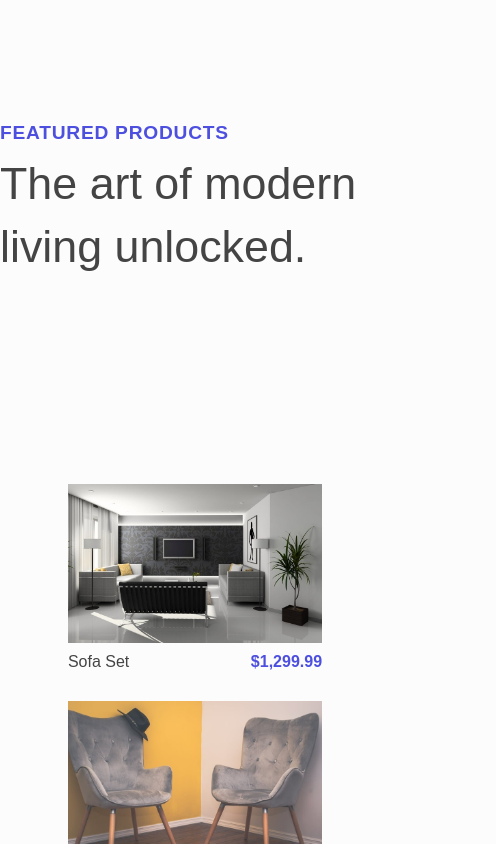
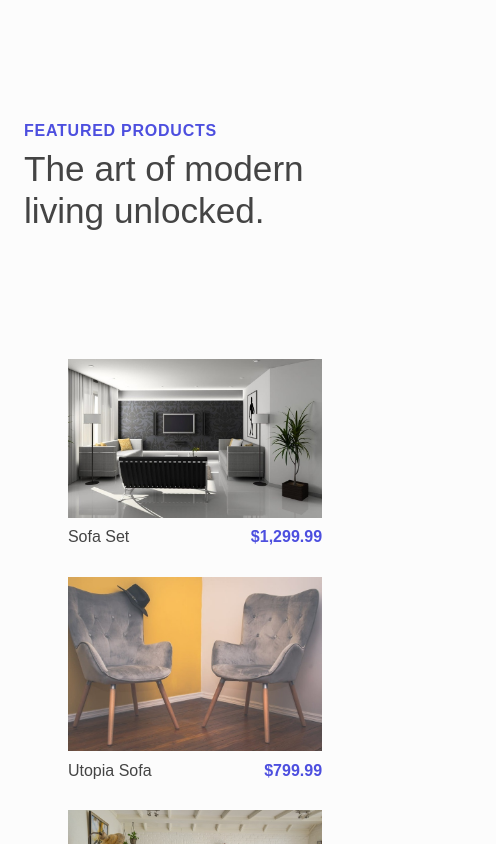
Before and after one commit to sasanedicbn/Home-Heaven-e-commerce, a React (Vite) app: page / in a window 390 px wide. Shown: the part 1440-2284 px from the top of the page, 496 px wide, since content can reach past the window. Built offline with nearby package versions, Linux system fonts and the light colour scheme.

Commit message:
Working on responsive design

```diff
--- a/src/index.css
+++ b/src/index.css
@@ -264,7 +264,10 @@ color: var(--color-paragraph-primary);
     padding: 0 2.2rem;
   }
   .section-featured-products, .section-creeds{
-   padding: 11.5rem 2.2rem;
+   padding: 0rem 2.2rem;
+  }
+  .title, .subTitle{
+   padding: 0rem 1.5rem;
   }
   .section-operations{
     padding: 0 2.2rem;
@@ -308,11 +311,21 @@ color: var(--color-paragraph-primary);
   .creed-article-paragraph{
     font-size: 1rem;
   }
+  .section-testimonials .slider{
+    width: 70%;
+
+  }
+  .slider .slider-wrapper{
+    width: 600px;
+  }
   .header-description{
     width: 57.5%;
   }
   .section-featured-products, .section-creeds, .section-operations .section-header{
-    padding: 11.5rem 1.6rem;
+    padding: 0rem 2.2rem;
+   }
+    .container-creeds .section-operations{
+    width: 90%;
    }
    .section-featured-products{
     margin-top: 0;
@@ -322,6 +335,10 @@ color: var(--color-paragraph-primary);
   }
   .header-paragraph{
     font-size: 0.9rem;
+  }
+  .operations-btns button{
+    font-size: 15px;
+    width: 140px;
   }
   .btn{
     font-size: .9rem;
@@ -376,6 +393,14 @@ color: var(--color-paragraph-primary);
     height: 22px;
     width: 28px;
   }
+  .container-creeds .title{
+    font-size: 1rem;
+  }
+  .container-creeds .subTitle {
+    line-height: 1.2;
+    font-size: 2.2rem;
+
+  }
 }
 
 
@@ -410,7 +435,7 @@ color: var(--color-paragraph-primary);
    gap: 1.5rem;
  }
  .section-featured-products, .section-creeds, .section-operations .section-header {
-   padding: 5rem 1.6rem;
+   padding: 0rem 1.6rem;
 }
 }
 @media (max-width: 665px){
```
